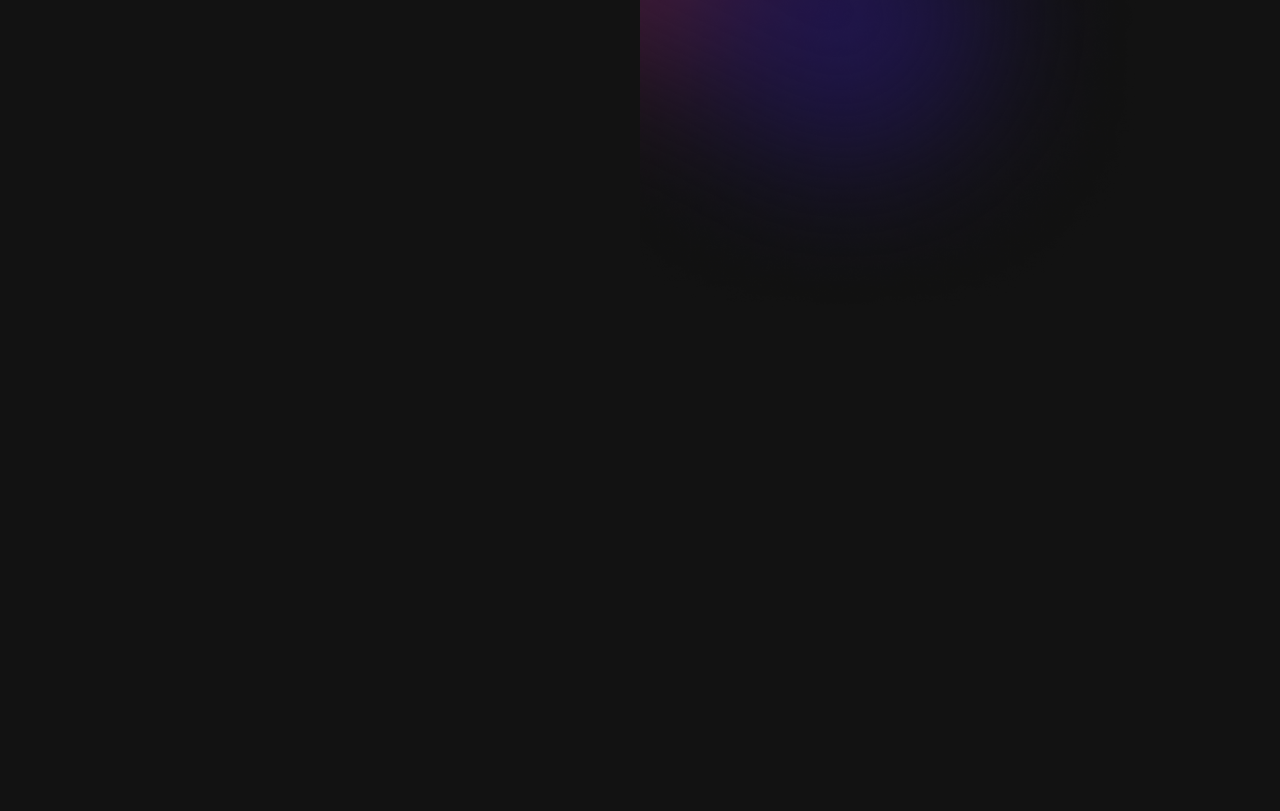
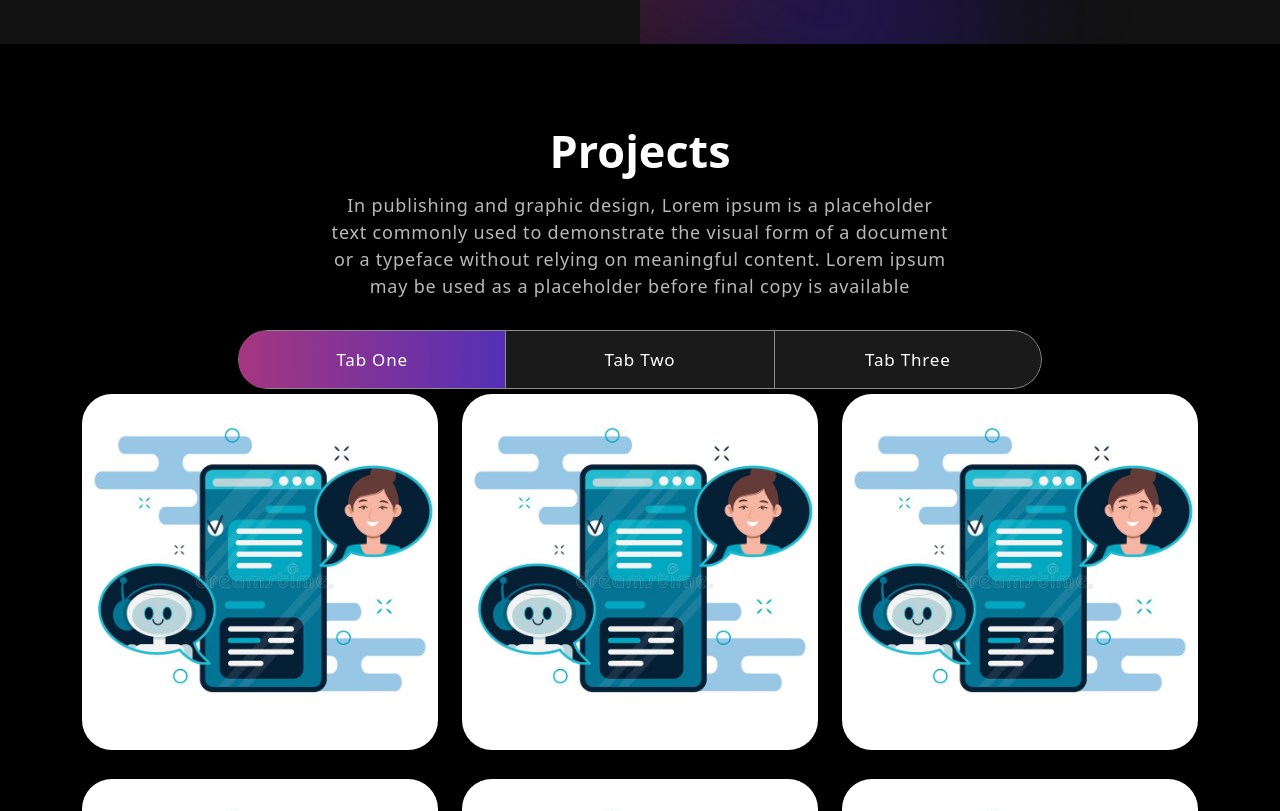
Before and after one commit to Thodoris-Diamantidis/Personal-Portfolio, a React (Create React App) app: page / in a window 1280 px wide. Shown: the part 1340-2151 px from the top of the page. Before the commit the page ends 1665 px from the top, so only its background shows below. Built offline with nearby package versions, Linux system fonts and the light colour scheme.

Commit message:
Added Projects and ProjectCard

```diff
--- a/src/App.css
+++ b/src/App.css
@@ -343,6 +343,134 @@
   z-index: -4;
 }
 
+/************ Projects Css ************/
+.project {
+  padding: 80px 0;
+  position: relative;
+  background-color: black;
+}
+.project h2 {
+	font-size: 45px;
+	font-weight: 700;
+  text-align: center;
+}
+.project p {
+  color: #B8B8B8;
+  font-size: 18px;
+  letter-spacing: 0.8px;
+  line-height: 1.5em;
+  margin: 14px auto 30px auto;
+  text-align: center;
+  width: 56%;
+}
+.project .nav.nav-pills {
+  width: 72%;
+  margin: 0 auto;
+  border-radius: 50px;
+  background-color: rgb(255 255 255 / 10%);
+  overflow: hidden;
+}
+.project .nav.nav-pills .nav-item {
+  width: 33.33333%;
+}
+.project .nav.nav-pills .nav-link {
+  background-color: transparent;
+  border-radius: 0;
+  padding: 17px 0;
+  color: #fff;
+  width: 100%;
+  font-size: 17px;
+  letter-spacing: 0.8px;
+  font-weight: 500;
+  position: relative;
+  transition: 0.3s ease-in-out;
+  text-align: center;
+  z-index: 0;
+}
+.project .nav.nav-pills .nav-link::before {
+    content: "";
+    position: absolute;
+    width: 0;
+    height: 100%;
+    background: linear-gradient(90.21deg, #AA367C -5.91%, #4A2FBD 111.58%);
+    top: 0;
+    left: 0;
+    z-index: -1;
+    transition: 0.3s ease-in-out;
+}
+.project .nav.nav-pills .nav-link.active::before {
+    width: 100% !important;
+}
+.project .nav.nav-pills .nav-link.active {
+    border: 1px solid rgba(255, 255, 255, 1);
+}
+.nav-link#projects-tabs-tab-first {
+  border: 1px solid rgba(255, 255, 255, 0.5);
+  border-radius: 55px 0px 0px 55px;
+}
+.nav-link#projects-tabs-tab-second {
+  border-top: 1px solid rgba(255, 255, 255, 0.5);
+  border-bottom: 1px solid rgba(255, 255, 255, 0.5);
+}
+.nav-link#projects-tabs-tab-third {
+  border: 1px solid rgba(255, 255, 255, 0.5);
+  border-radius: 0 55px 55px 0;
+}
+.proj-imgbx {
+  margin-top: 5px;
+  position: relative;
+  border-radius: 30px;
+  overflow: hidden;
+  margin-bottom: 24px;
+}
+.proj-imgbx::before {
+  content: "";
+  background: linear-gradient(90.21deg, #AA367C -5.91%, #4A2FBD 111.58%);
+  opacity: 0.85;
+  position: absolute;
+  width: 100%;
+  height: 0;
+  transition: 0.4s ease-in-out;
+}
+.proj-imgbx:hover::before {
+  height: 100%;
+}
+.proj-txtx {
+  position: absolute;
+  text-align: center;
+  top: 65%;
+  left: 50%;
+  transform: translate(-50%, -50%);
+  transition: 0.5s ease-in-out;
+  opacity: 0;
+  width: 100%;
+}
+.proj-imgbx:hover .proj-txtx {
+  top: 50%;
+  opacity: 1;
+}
+.proj-txtx h4 {
+  font-size: 30px;
+  font-weight: 700;
+  letter-spacing: 0.8px;
+  line-height: 1.1em;
+}
+.proj-txtx span {
+  font-style: italic;
+  font-weight: 400;
+  font-size: 15px;
+  letter-spacing: 0.8px;
+}
+.background-image-right {
+  top: 20%;
+  position: absolute;
+  bottom: 0;
+  width: 35%;
+  right: 0;
+  z-index: -4;
+}
+
+
 .App {
   text-align: center;
 }
--- a/src/App.js
+++ b/src/App.js
@@ -3,6 +3,7 @@
 import { NavBar } from './components/NavBar';
 import { Banner } from './components/Banner';
 import { Skills } from './components/Skills';
+import { Projects } from './components/Projects';
 import 'bootstrap/dist/css/bootstrap.min.css';
 
 function App() {
@@ -11,6 +12,7 @@
       <NavBar/>
       <Banner/>
       <Skills/>
+      <Projects/>
     </div>
   );
 }
--- /dev/null
+++ b/src/components/ProjectCard.js
@@ -0,0 +1,15 @@
+import {Col} from "react-bootstrap";
+
+export const ProjectCard = ({title, description, imgUrl}) => {
+    return (
+        <Col sm={6} md={4}>
+            <div className="proj-imgbx">
+                <img src={imgUrl}></img>
+                <div className="proj-txtx">
+                    <h4>{title}</h4>
+                    <span>{description}</span>
+                </div>
+            </div>
+        </Col>
+    )
+}
--- /dev/null
+++ b/src/components/Projects.js
@@ -0,0 +1,88 @@
+import { Row, Nav, Col, Container, Tab, TabContainer } from "react-bootstrap"
+import {ProjectCard} from './ProjectCard';
+import chatBotImage from '../assets/images/chat-bot-image.jpg';
+import colorSharp2 from '../assets/images/color-sharp2.png';
+
+export const Projects = () => {
+
+    const projects = [
+        {
+            title: "ChatBot using Python",
+            description: "A very simple ChatBot that can also tell the weather",
+            imgUrl: chatBotImage
+        },
+
+        {
+            title: "ChatBot using Python",
+            description: "A very simple ChatBot that can also tell the weather",
+            imgUrl: chatBotImage
+        },
+
+        {
+            title: "ChatBot using Python",
+            description: "A very simple ChatBot that can also tell the weather",
+            imgUrl: chatBotImage
+        }
+    ]
+
+
+    return(
+           <section className="project" id="project">
+                <Container>
+                    <Row>
+                        <Col>
+                        <h2>Projects</h2>
+                        <p>In publishing and graphic design, Lorem ipsum is a placeholder text
+                         commonly used to demonstrate the visual form of a document or a
+                         typeface without relying on meaningful content. Lorem ipsum may be
+                         used as a placeholder before final copy is available</p>
+                         <TabContainer id="projects-tabs" defaultActiveKey="first">
+                         <Nav variant="pills" defaultActiveKey="/home">
+                            <Nav.Item>
+                                <Nav.Link eventKey="first">Tab One</Nav.Link>
+                            </Nav.Item>
+                            <Nav.Item>
+                                <Nav.Link eventKey="second">Tab Two</Nav.Link>
+                            </Nav.Item>
+                            <Nav.Item>
+                            <Nav.Link eventKey="third">Tab Three</Nav.Link>
+                            </Nav.Item>
+                            </Nav>
+                            <Tab.Content>
+                                <Tab.Pane eventKey="first">
+                                    <Row>
+                                        {
+                                            projects.map( (project, index) => {
+                                                return (
+                                                    <ProjectCard
+                                                        key={index}
+                                                        {...project}
+                                                    />
+                                                )
+                                            })
+                                        }
+                                    </Row>
+                                </Tab.Pane>
+                                <Tab.Pane event="second">Leren Ipsum</Tab.Pane>
+                                <Row>
+                                        {
+                                            projects.map( (project, index) => {
+                                                return (
+                                                    <ProjectCard
+                                                        key={index}
+                                                        {...project}
+                                                    />
+                                                )
+                                            })
+                                        }
+                                    </Row>
+                                <Tab.Pane event="third">Loren Ipsum</Tab.Pane>
+                            </Tab.Content>
+                            </TabContainer>
+                        </Col>
+                    </Row>
+                </Container>
+                <img className="background-image-right" src={colorSharp2}></img>
+           </section>
+        )
+}
```
Also changed, not shown: src/assets/images/chat-bot-image.jpg (added).
